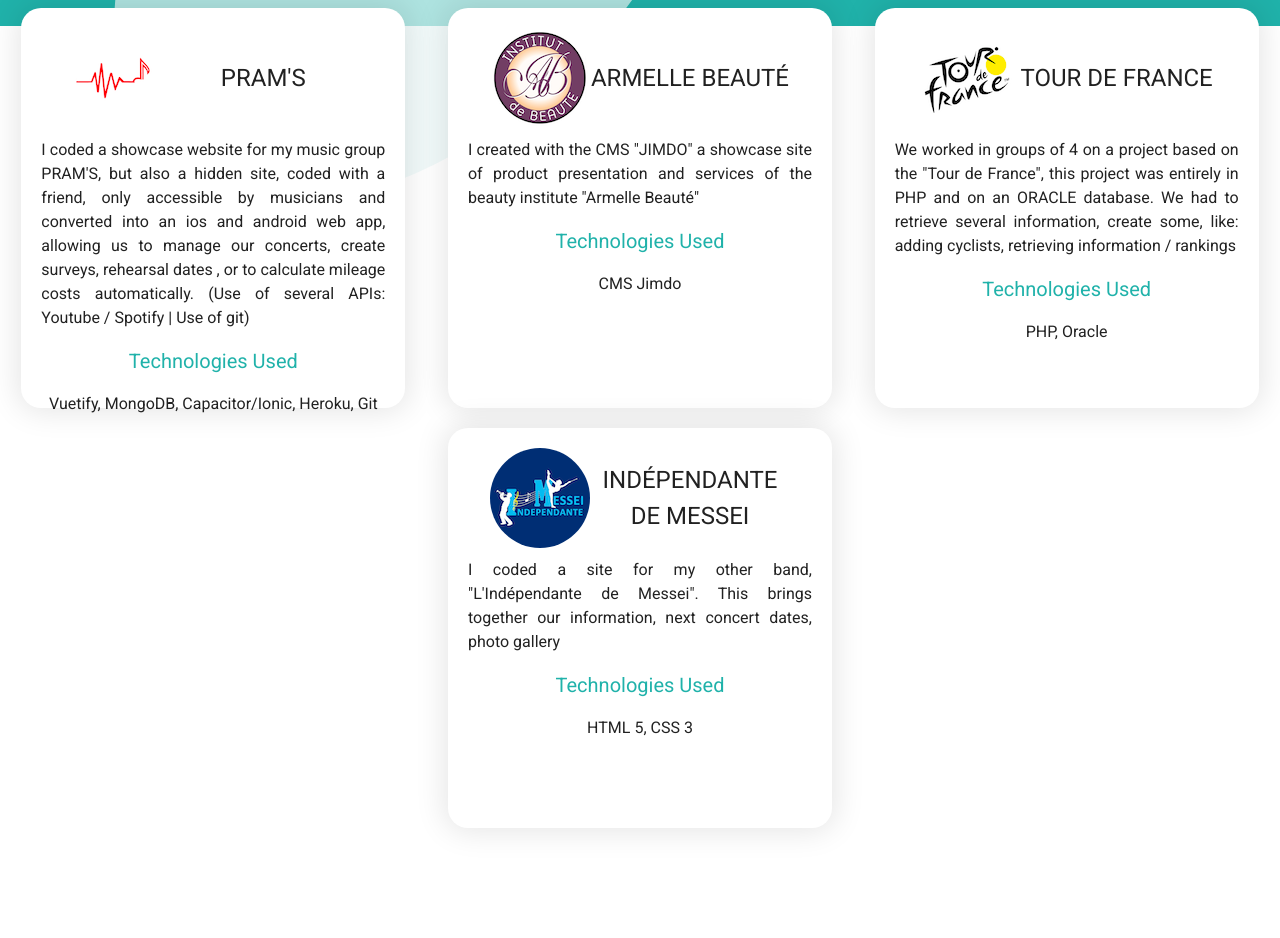
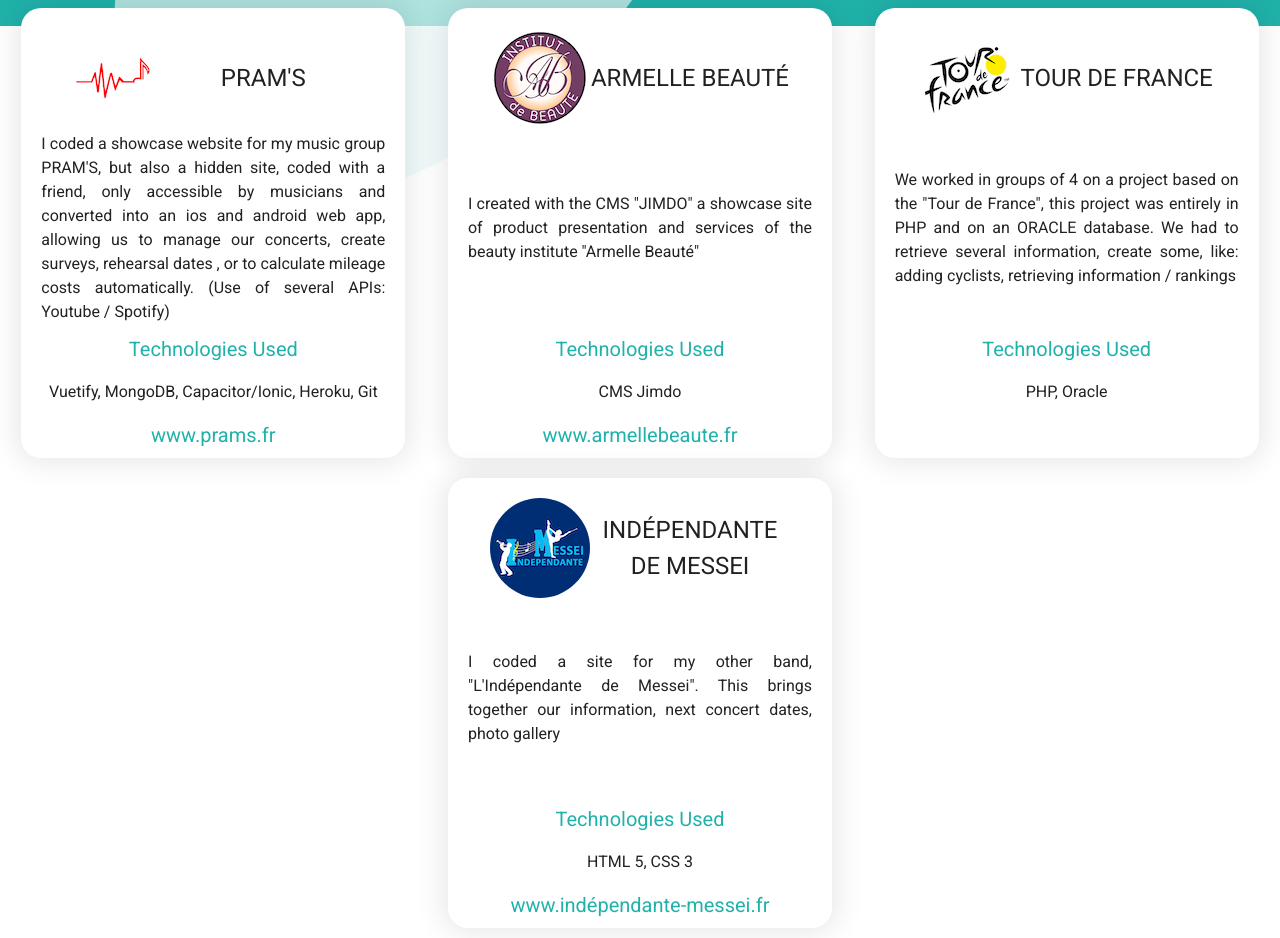
Before and after one commit to kilianpichard/E-Portfolio, a Vue app: page / in a window 1280 px wide. Shown: the part 2420-3358 px from the top of the page. Before the commit the page ends 3258 px from the top, so only its background shows below. Built offline with nearby package versions, Linux system fonts and the light colour scheme.

Commit message:
Add link projects

```diff
--- a/src/App.vue
+++ b/src/App.vue
@@ -71,8 +71,7 @@
             <p>Bootstrap, Vuetify</p>
             <p>Cordova/Ionic</p>
           </div>
-
-          <div id="last" class="col last">
+          <div id="last" class="col">
             <div class="imgCont">
               <v-img class="iconSvg" src="@/assets/binary-code.svg"></v-img>
             </div>
@@ -105,10 +104,11 @@
             </div>
             <div class="desc">
 
-              <p class="projectContent">I coded a showcase website for my music group PRAM'S, but also a hidden site, coded with a friend, only accessible by musicians and converted into an ios and android web app, allowing us to manage our concerts, create surveys, rehearsal dates , or to calculate mileage costs automatically. (Use of several APIs: Youtube / Spotify | Use of git)</p>
+              <p class="projectContent">I coded a showcase website for my music group PRAM'S, but also a hidden site, coded with a friend, only accessible by musicians and converted into an ios and android web app, allowing us to manage our concerts, create surveys, rehearsal dates , or to calculate mileage costs automatically. (Use of several APIs: Youtube / Spotify)</p>
               <div class="language">
                 <p class="tech">Technologies Used</p>
                 <p>Vuetify, MongoDB, Capacitor/Ionic, Heroku, Git</p>
+                <a class="link" href="http://www.prams.fr" target="_blank">www.prams.fr</a>
               </div>
             </div>
           </div>
@@ -125,6 +125,7 @@
             <div class="language">
               <p class="tech">Technologies Used</p>
               <p>CMS Jimdo</p>
+              <a class="link" href="http://www.armellebeaute.fr" target="_blank">www.armellebeaute.fr</a>
             </div>
 
           </div>
@@ -157,6 +158,7 @@
             <div class="language">
               <p class="tech">Technologies Used</p>
               <p>HTML 5, CSS 3</p>
+              <a class="link" href="http://www.indépendante-messei.fr" target="_blank">www.indépendante-messei.fr</a>
             </div>
           </div>
           </div>
@@ -352,12 +354,22 @@
   justify-content: flex-start;
   box-shadow: 0px 0px 30px 4px rgba(0,0,0,0.10);
   width: 30vw;
-  height: 400px;
+  height: 450px;
   padding:20px;
   z-index: 15;
   border-radius: 20px;
   margin: 10px;
   transition: all .3s ease;
+}
+.link{
+  color:lightseagreen !important;
+  font-size: 20px;
+}
+.link:visited{
+  color: lightseagreen !important;
+}
+.desc{
+  height: 100px;
 }
 .project:hover{
   box-shadow: 0px 15px 30px 4px rgba(0,0,0,0.15);
@@ -394,6 +406,10 @@
 }
 .projectContent{
   text-align: justify;
+  height: 180px;
+  display: flex;
+  flex-direction: column;
+  justify-content: center;
 }
 .tech{
   font-size: 20px;
```
